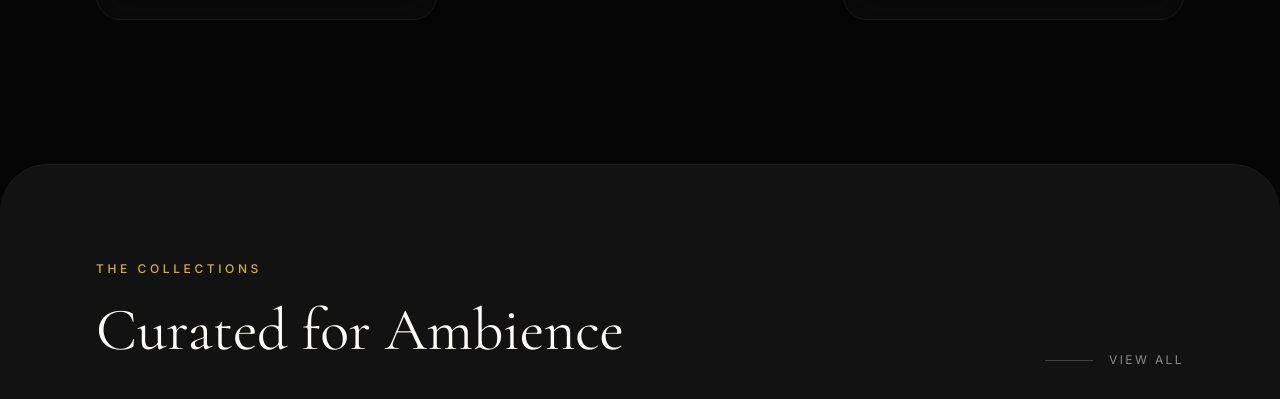
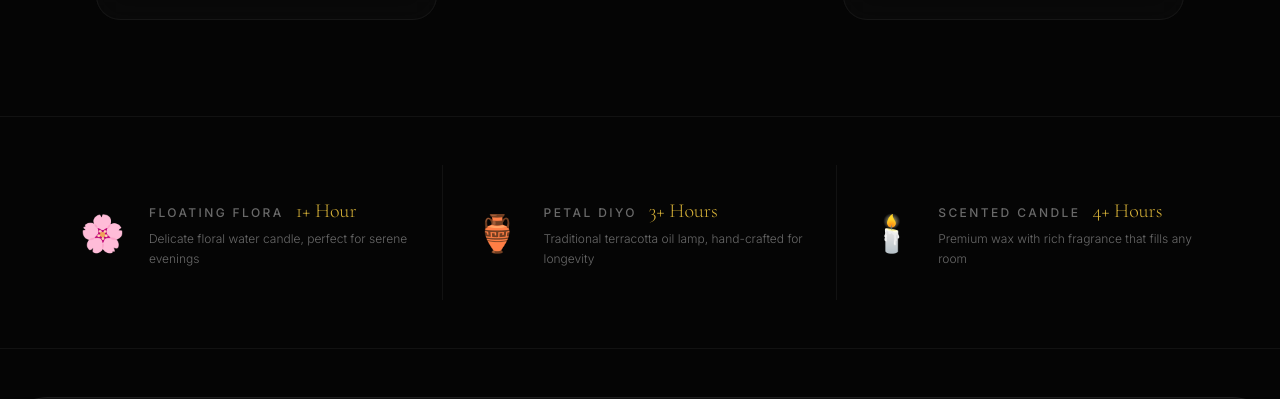
Before and after one commit to shresthaconsolidated-source/laligurash, a React (Vite) app: page / in a window 1280 px wide. Shown: the part 1322-1721 px from the top of the page. Built offline with nearby package versions, Linux system fonts and the light colour scheme.

Commit message:
Add product burn time feature strip to Home page

```diff
--- a/src/pages/Home.tsx
+++ b/src/pages/Home.tsx
@@ -89,7 +89,39 @@ export default function Home() {
         </div>
       </section>
 
+      {/* Burn Time Feature Strip */}
+      <section className="py-12 px-6 md:px-12 bg-brand-ink border-y border-white/5">
+        <div className="max-w-7xl mx-auto">
+          <div className="grid grid-cols-1 md:grid-cols-3 divide-y md:divide-y-0 md:divide-x divide-white/5">
+            {[
+              { product: 'Floating Flora', time: '1+ Hour', desc: 'Delicate floral water candle, perfect for serene evenings', icon: '🌸' },
+              { product: 'Petal Diyo', time: '3+ Hours', desc: 'Traditional terracotta oil lamp, hand-crafted for longevity', icon: '🏺' },
+              { product: 'Scented Candle', time: '4+ Hours', desc: 'Premium wax with rich fragrance that fills any room', icon: '🕯️' },
+            ].map((item, i) => (
+              <motion.div
+                key={i}
+                initial={{ opacity: 0, y: 20 }}
+                whileInView={{ opacity: 1, y: 0 }}
+                viewport={{ once: true }}
+                transition={{ duration: 0.6, delay: i * 0.15 }}
+                className="flex items-center gap-6 px-8 py-8 group"
+              >
+                <div className="text-4xl flex-shrink-0">{item.icon}</div>
+                <div className="flex-1">
+                  <div className="flex items-baseline gap-3 mb-1">
+                    <span className="text-xs uppercase tracking-[0.2em] text-white/40 font-medium">{item.product}</span>
+                    <span className="text-brand-gold font-serif text-xl font-light">{item.time}</span>
+                  </div>
+                  <p className="text-white/40 text-xs leading-relaxed font-light">{item.desc}</p>
+                </div>
+              </motion.div>
+            ))}
+          </div>
+        </div>
+      </section>
+
       {/* Featured Collections */}
+
       <section className="section-padding bg-brand-surface relative rounded-t-[3rem] border-t border-white/5 mt-12">
         <div className="max-w-7xl mx-auto">
           <div className="flex flex-col md:flex-row justify-between items-end mb-20 gap-8">
```
